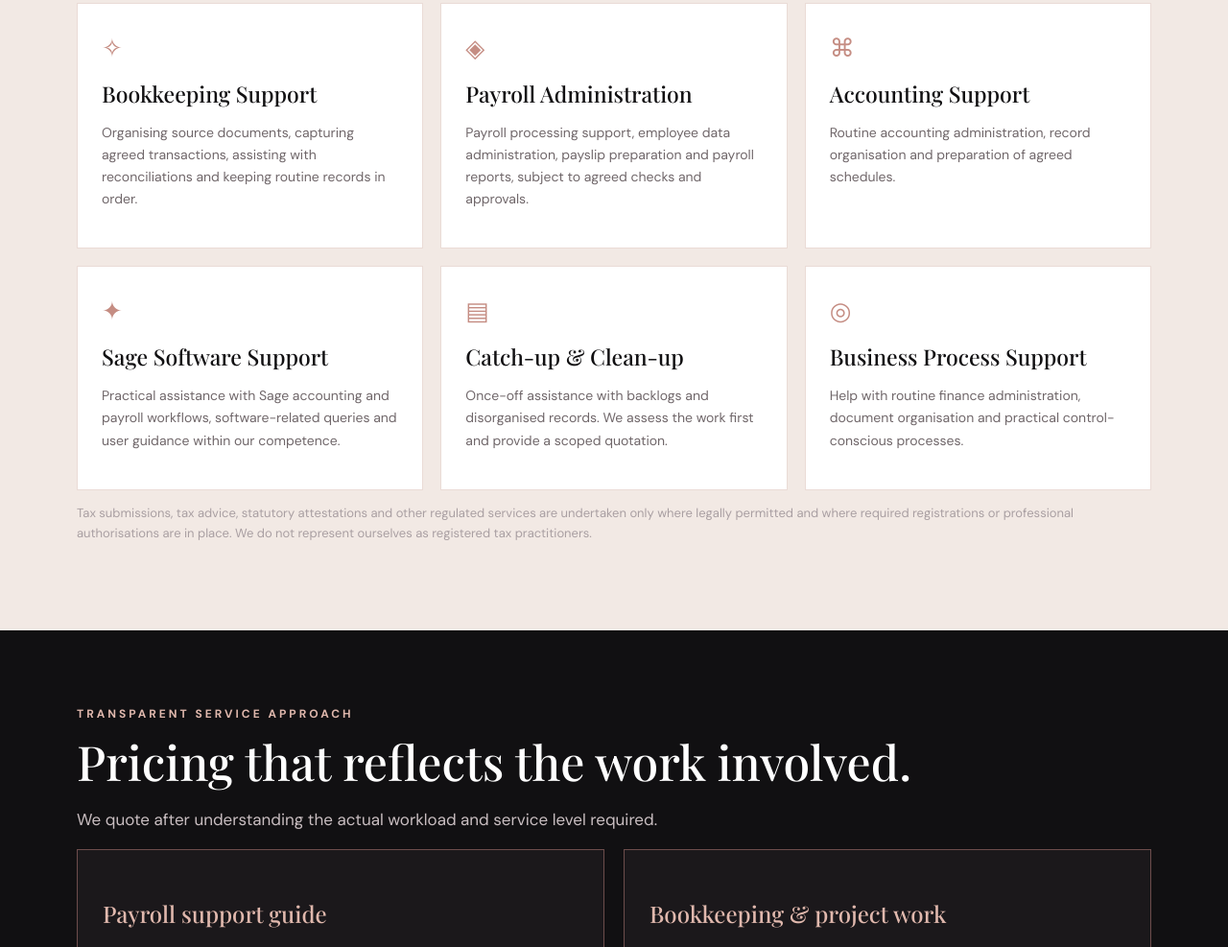
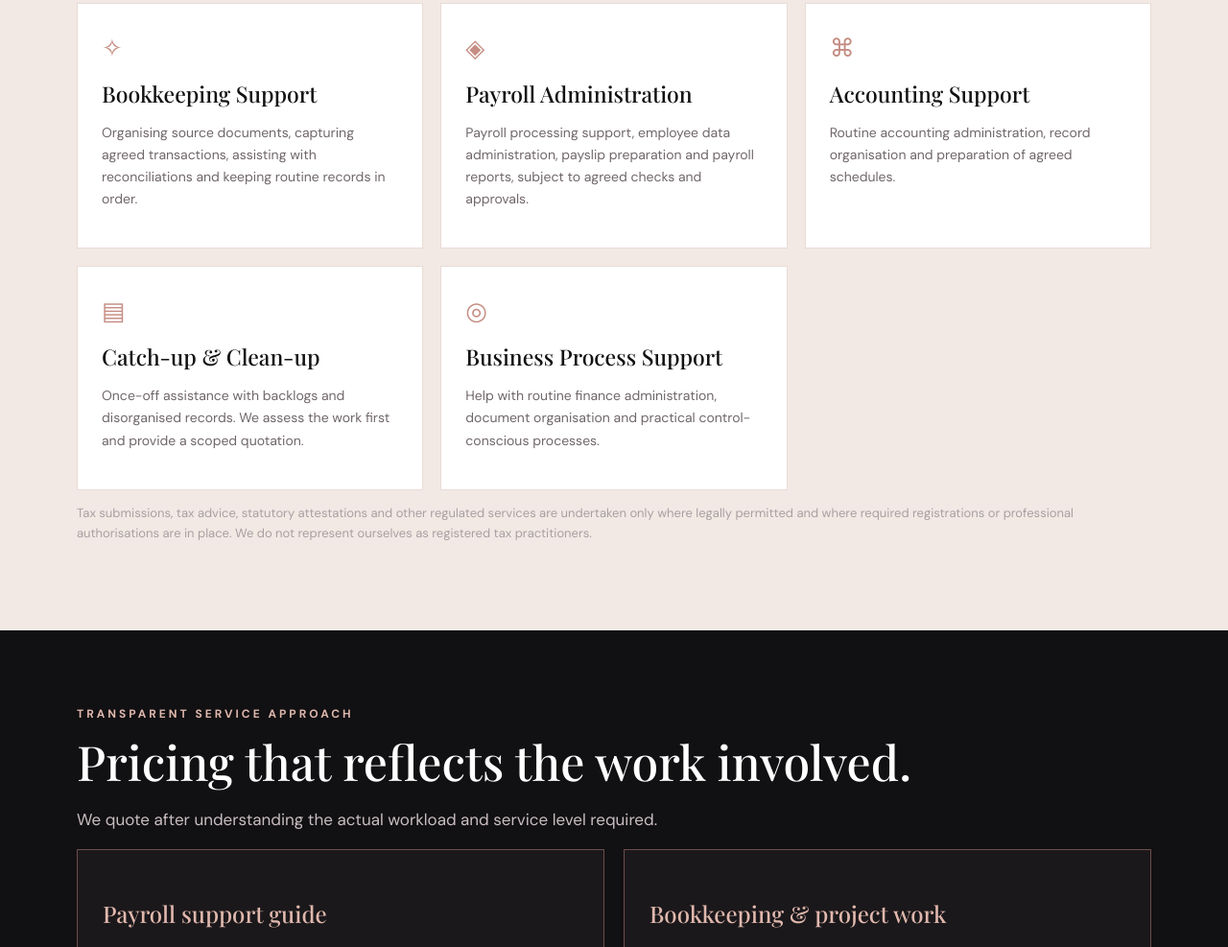
Before and after one commit to shesparkle0-sive/shesparkles-website-Visibility, a plain HTML site: page index.html in a window 1280 px wide. Shown: the part 1813-2800 px from the top of the page at 96% size. Drawn offline with nearby package versions, Linux system fonts and the light colour scheme.

Commit message:
Remove Sage service and confirm contact details

```diff
--- a/index.html
+++ b/index.html
@@ -10,7 +10,7 @@
 @media(max-width:780px){.nav{flex-wrap:wrap;padding:12px 0}nav{width:100%;justify-content:space-between;gap:8px;font-size:12px}.about,.contact{grid-template-columns:1fr}.grid{grid-template-columns:1fr 1fr}.hero{padding:70px 0}}
 @media(max-width:520px){.grid,.pricing,.steps{grid-template-columns:1fr}.section{padding:58px 0}.brand{font-size:21px}.hero h1{font-size:44px}.top .wrap{justify-content:center;text-align:center}}
 </style></head><body>
-<div class="top"><div class="wrap"><span>South African business support for growing businesses</span><span>Call 074 405 5701 | WhatsApp 069 957 8507</span></div></div>
+<div class="top"><div class="wrap"><span>South African business support for growing businesses</span><span>Calls: 074 405 5701 | WhatsApp: 069 957 8507</span></div></div>
 <header><div class="wrap nav"><a class="brand" href="#home"><span class="mark">✧</span><span>SheSparkles<small>Business Services</small></span></a><nav><a href="#home">Home</a><a href="#about">About</a><a href="#services">Services</a><a href="#pricing">Pricing</a><a href="#contact">Contact</a></nav><a class="btn" href="#contact">Request a quote</a></div></header>
 <main>
 <section class="hero" id="home"><div class="wrap"><div class="eyebrow">Accounting • Bookkeeping • Payroll</div><h1>Helping your business<br><em>shine from the inside out.</em></h1><p>Practical, dependable business-support services that help South African entrepreneurs keep financial administration organised and their teams paid.</p><div class="actions"><a class="btn" href="#contact">Let's talk about your business</a><a class="btn alt" href="#services">Explore our services</a></div><div class="note">Personal service. Clear processes. Confidential support.</div></div></section>
@@ -19,14 +19,14 @@
 <article class="service"><div class="symbol">✧</div><h3>Bookkeeping Support</h3><p>Organising source documents, capturing agreed transactions, assisting with reconciliations and keeping routine records in order.</p></article>
 <article class="service"><div class="symbol">◈</div><h3>Payroll Administration</h3><p>Payroll processing support, employee data administration, payslip preparation and payroll reports, subject to agreed checks and approvals.</p></article>
 <article class="service"><div class="symbol">⌘</div><h3>Accounting Support</h3><p>Routine accounting administration, record organisation and preparation of agreed schedules.</p></article>
-<article class="service"><div class="symbol">✦</div><h3>Sage Software Support</h3><p>Practical assistance with Sage accounting and payroll workflows, software-related queries and user guidance within our competence.</p></article>
+
 <article class="service"><div class="symbol">▤</div><h3>Catch-up & Clean-up</h3><p>Once-off assistance with backlogs and disorganised records. We assess the work first and provide a scoped quotation.</p></article>
 <article class="service"><div class="symbol">◎</div><h3>Business Process Support</h3><p>Help with routine finance administration, document organisation and practical control-conscious processes.</p></article></div>
 <p class="small">Tax submissions, tax advice, statutory attestations and other regulated services are undertaken only where legally permitted and where required registrations or professional authorisations are in place. We do not represent ourselves as registered tax practitioners.</p></div></section>
 <section class="section dark" id="pricing"><div class="wrap"><div class="eyebrow">Transparent service approach</div><h2>Pricing that reflects the work involved.</h2><p class="lead">We quote after understanding the actual workload and service level required.</p><div class="pricing"><div class="pricebox"><h3>Payroll support guide</h3><p><strong>1–5 employees</strong> · R750–R1,000 per month</p><p><strong>6–10 employees</strong> · R1,000–R1,500 per month</p><p><strong>11–20 employees</strong> · R1,500–R2,250 per month</p><p><strong>21–35 employees</strong> · R2,250–R3,500 per month</p><p><strong>36–50 employees</strong> · R3,500–R5,000 per month</p><div class="small">Indicative ranges only. Final fees depend on payroll complexity, frequency, data quality and agreed deliverables.</div></div><div class="pricebox"><h3>Bookkeeping & project work</h3><p><strong>Monthly support</strong><br>Quoted according to transaction volume, accounts, reconciliations and reporting needs.</p><p><strong>Catch-up / clean-up</strong><br>Once-off quotation after reviewing the backlog and condition of records.</p><p><strong>Software support</strong><br>Hourly or fixed-project quotation.</p><div class="small">Software licences, third-party charges, travel and out-of-scope work may be charged separately.</div></div></div><div class="actions"><a class="btn" href="#contact">Request a tailored quotation</a></div></div></section>
 <section class="section"><div class="wrap"><div class="eyebrow">How it works</div><h2>A clear process from first conversation to ongoing support.</h2><div class="steps"><div class="step"><b>01</b><h3>Tell us what you need</h3><p>We learn about your business, systems, deadlines and pain points.</p></div><div class="step"><b>02</b><h3>Agree the scope</h3><p>You receive a proposed scope, fee, responsibilities and timetable.</p></div><div class="step"><b>03</b><h3>Get organised</h3><p>We agree onboarding, document access, approvals and reporting routines.</p></div></div></div></section>
 <section class="section dark" id="contact"><div class="wrap contact"><div><div class="eyebrow">Let's connect</div><h2>Ready to make your admin shine?</h2><p class="lead">Tell us a little about your business and the support you need.</p><div class="contactline"><b>CALL US</b><a href="tel:+27744055701">074 405 5701</a></div><div class="contactline"><b>WHATSAPP</b><a href="https://wa.me/27699578507" target="_blank" rel="noopener">069 957 8507</a></div><div class="contactline"><b>EMAIL</b><a href="mailto:shesparkle0@gmail.com">shesparkle0@gmail.com</a></div><div class="contactline"><b>SERVICE AREA</b>South Africa · Remote support and meetings by appointment</div></div>
-<form class="form" id="enquiry"><div class="field"><label for="name">Your name *</label><input id="name" name="name" required placeholder="Full name"></div><div class="field"><label for="business">Business name</label><input id="business" name="business" placeholder="Your business"></div><div class="field"><label for="email">Email address *</label><input id="email" name="email" type="email" required placeholder="you@example.com"></div><div class="field"><label for="phone">Contact number</label><input id="phone" name="phone" type="tel" placeholder="Your phone number"></div><div class="field"><label for="service">What service do you need? *</label><select id="service" name="service" required><option value="">Choose a service</option><option>Bookkeeping support</option><option>Payroll administration</option><option>Accounting support</option><option>Sage software support</option><option>Catch-up / clean-up work</option><option>Not sure — please advise</option></select></div><div class="field"><label for="message">Tell us briefly about your needs *</label><textarea id="message" name="message" required placeholder="Number of employees, transaction volume, software used and support required."></textarea></div><button class="btn" type="submit">Send enquiry</button><p class="hint">The form prepares an email in the visitor's email app. It does not store enquiries online.</p></form></div></section>
+<form class="form" id="enquiry"><div class="field"><label for="name">Your name *</label><input id="name" name="name" required placeholder="Full name"></div><div class="field"><label for="business">Business name</label><input id="business" name="business" placeholder="Your business"></div><div class="field"><label for="email">Email address *</label><input id="email" name="email" type="email" required placeholder="you@example.com"></div><div class="field"><label for="phone">Contact number</label><input id="phone" name="phone" type="tel" placeholder="Your phone number"></div><div class="field"><label for="service">What service do you need? *</label><select id="service" name="service" required><option value="">Choose a service</option><option>Bookkeeping support</option><option>Payroll administration</option><option>Accounting support</option><option>Catch-up / clean-up work</option><option>Not sure — please advise</option></select></div><div class="field"><label for="message">Tell us briefly about your needs *</label><textarea id="message" name="message" required placeholder="Number of employees, transaction volume, software used and support required."></textarea></div><button class="btn" type="submit">Send enquiry</button><p class="hint">The form prepares an email in the visitor's email app. It does not store enquiries online.</p></form></div></section>
 </main><footer><div class="wrap"><span><strong>SheSparkles Business Services</strong> · Accounting • Bookkeeping • Payroll</span><span>© <span id="year"></span> SheSparkles. All rights reserved.</span></div></footer>
 <script>document.getElementById('year').textContent=new Date().getFullYear();document.getElementById('enquiry').addEventListener('submit',e=>{e.preventDefault();const f=new FormData(e.currentTarget),s=encodeURIComponent('Website enquiry – '+f.get('service')),b=encodeURIComponent('Name: '+f.get('name')+'\\nBusiness: '+(f.get('business')||'Not provided')+'\\nEmail: '+f.get('email')+'\\nPhone: '+(f.get('phone')||'Not provided')+'\\nService: '+f.get('service')+'\\n\\nEnquiry:\\n'+f.get('message'));location.href='mailto:shesparkle0@gmail.com?subject='+s+'&body='+b;});</script>
 </body></html>
```
